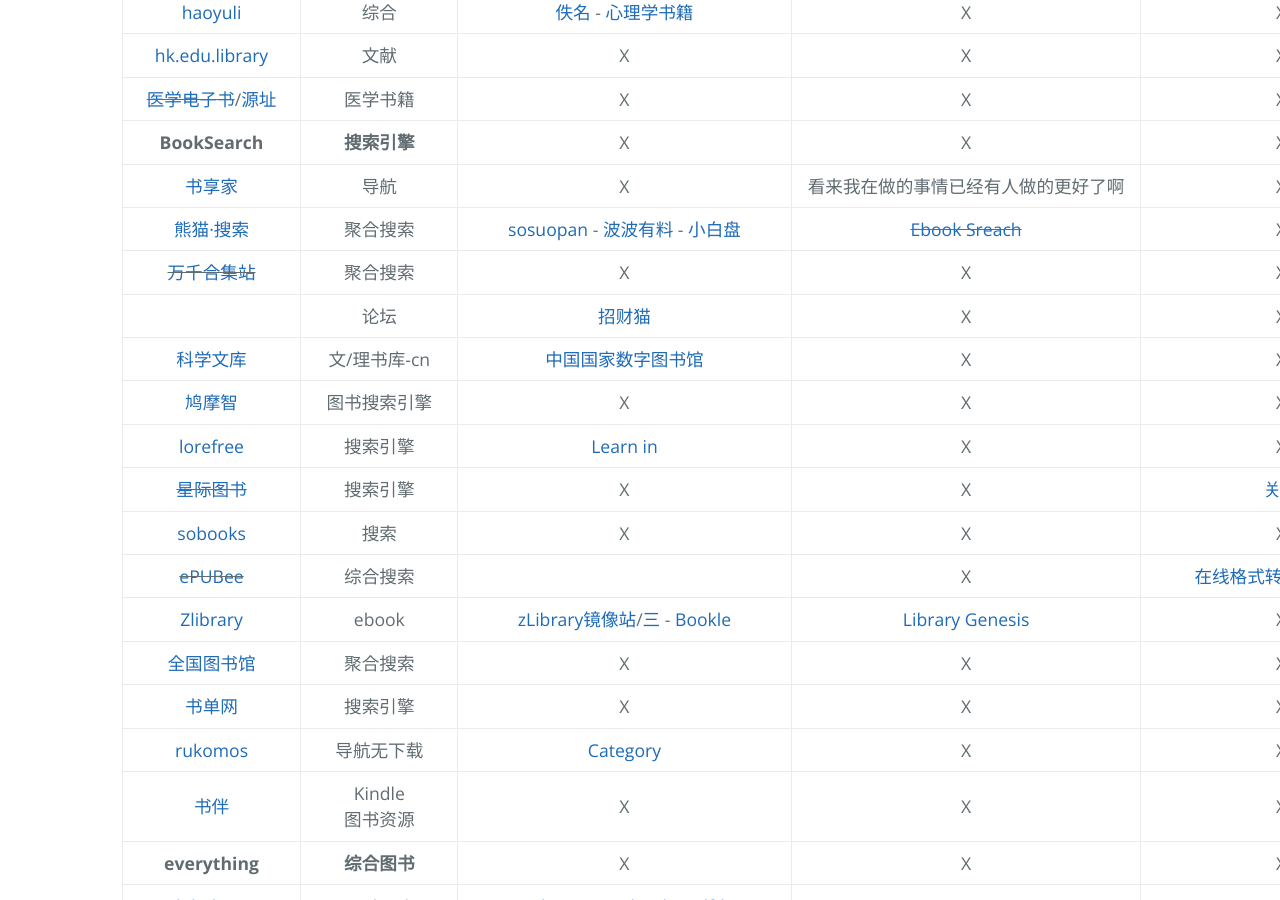
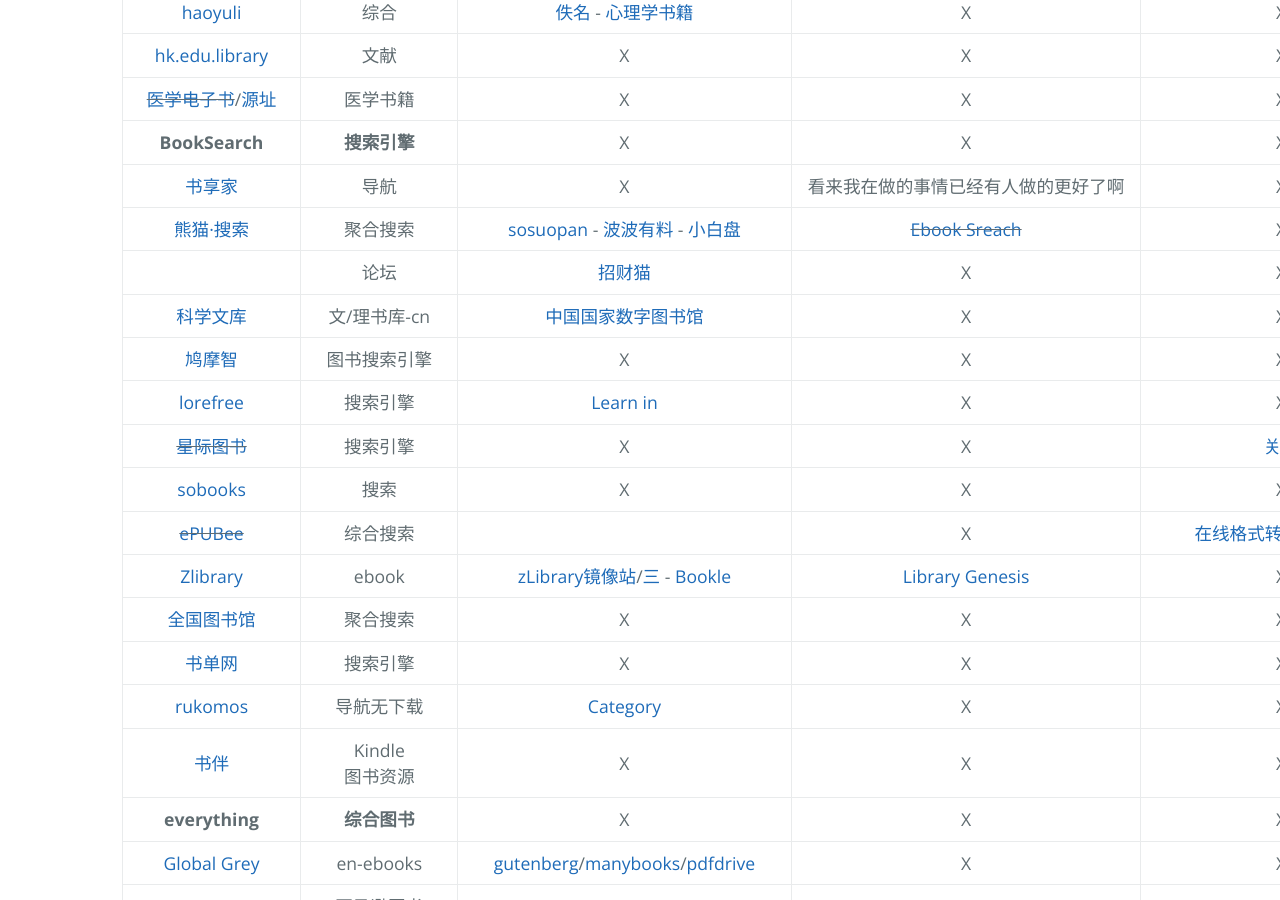
Before and after one commit to AmbroseRen/test, a Jekyll site: the page built from Library/BookSearch.md, in a window 1280 px wide and 900 px high, scrolled down 363 px. Built offline with Jekyll 4.4.1, drawn with Linux system fonts in a browser that asks for light colours; our own code applies the rules of GitHub Pages for plain Markdown files; the repository's description, which GitHub fills in, is left out.

Commit message:
Update BookSearch.md

```diff
--- a/Library/BookSearch.md
+++ b/Library/BookSearch.md
@@ -17,7 +17,6 @@
 | __BookSearch__ | __搜索引擎__ | X | X | X |
 | [书享家](http://shuxiangjia.cn/) | 导航 | X | 看来我在做的事情已经有人做的更好了啊 | X |
 | [熊猫·搜索](https://xmsoushu.com/#/) | 聚合搜索 | [sosuopan](https://m.sosuopan.cn/) - [波波有料](http://www.52xianua.info/) - [小白盘](https://www.xiaobaipan.com/) | ~~[Ebook Sreach](https://ebook.blinkol.com/#/)~~ | X |
-| ~~[万千合集站](http://www.hejizhan.com/bbs/)~~ | 聚合搜索 | X | X | X |
 | []() | 论坛 | [招财猫](https://52zcmm.com/forum.php?gid=60) | X | X |
 | [科学文库](https://book.sciencereading.cn/shop/main/Login/shopFrame.do) | 文/理书库-cn | [中国国家数字图书馆](http://www.nlc.cn/) | X | X |
 | [鸠摩智](https://www.jiumodiary.com/) | 图书搜索引擎 | X | X | X |
```
